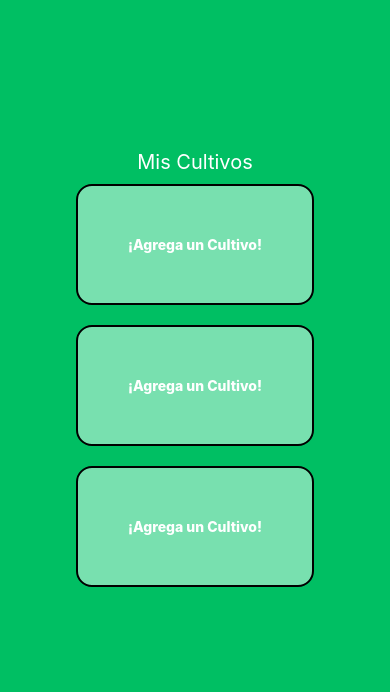
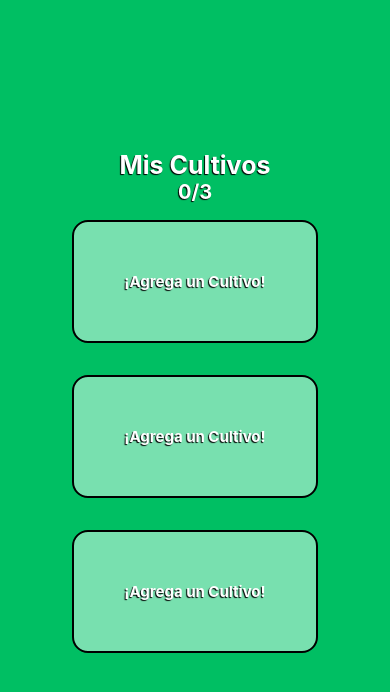
Before and after one commit to JoaquinMacias-676/ecochiloe, a React Native app: screen / in a window 390 px wide. Shown: the top 692 px of the page. Built offline with nearby package versions, Linux system fonts and the light colour scheme.

Commit message:
Optimización del código del home (mejor orden)

```diff
--- a/App.js
+++ b/App.js
@@ -1,50 +1,86 @@
 import { StatusBar } from 'expo-status-bar';
-import { StyleSheet, Text, View, Image, Pressable, Button, Alert} from 'react-native';
-
-const logo = require('./assets/ecochiloe_logo.png');
+import { StyleSheet, Text, View, Image, Pressable, Button} from 'react-native';
 
 export default function App() {
   return (
     <View style={styles.container}>
-      <Text style={{
-        color: 'white',
-        fontSize: 20,
-        fontWeight: 'center'
-      }}
-      >Mis Cultivos</Text>
-      <StatusBar style="auto" />
+      <Text style={styles.textocolor}>Mis Cultivos</Text><StatusBar style="auto" />
+      <Text style={styles.textocolor_contador}>0/3</Text>
       <Pressable
-        style={({ pressed }) => [
-          { marginVertical: 10, padding: 50, borderRadius: 16, borderWidth: 2, bordercolor: '#0c7744', backgroundColor: pressed ? '#0c7744' : '#78e0af'}
-        ]}
-      >
-        <Text style={{ color: '#fff', fontWeight: '800' }}>¡Agrega un Cultivo!</Text>
+        style={({ pressed }) => [{
+          marginVertical: 16,
+          padding: 50,
+          borderRadius: 16,
+          borderWidth: 2,
+          bordercolor: '#0c7744',
+          backgroundColor: pressed ? '#0c7744' : '#78e0af'
+        }]}>
+        <Text style={styles.textocolor_botones}>¡Agrega un Cultivo!</Text>
       </Pressable>
 
       <Pressable
-        style={({ pressed }) => [
-          { marginVertical: 10, padding: 50, borderRadius: 16, borderWidth: 2, bordercolor: '#0c7744', backgroundColor: pressed ? '#0c7744' : '#78e0af'}
-        ]}
-      >
-        <Text style={{ color: '#fff', fontWeight: '800' }}>¡Agrega un Cultivo!</Text>
+        style={({ pressed }) => [{
+          marginVertical: 16,
+          padding: 50,
+          borderRadius: 16,
+          borderWidth: 2,
+          bordercolor: '#0c7744',
+          backgroundColor: pressed ? '#0c7744' : '#78e0af'
+        }]}>
+        <Text style={styles.textocolor_botones}>¡Agrega un Cultivo!</Text>
       </Pressable>
 
       <Pressable
-        style={({ pressed }) => [
-          { marginVertical: 10, padding: 50, borderRadius: 16, borderWidth: 2, bordercolor: '#0c7744', backgroundColor: pressed ? '#0c7744' : '#78e0af'}
-        ]}
-      >
-        <Text style={{ color: '#fff', fontWeight: '800' }}>¡Agrega un Cultivo!</Text>
+        style={({ pressed }) => [{
+          marginVertical: 16,
+          padding: 50,
+          borderRadius: 16,
+          borderWidth: 2,
+          bordercolor: '#0c7744',
+          backgroundColor: pressed ? '#0c7744' : '#78e0af'
+        }]}>
+        <Text style={styles.textocolor_botones}>¡Agrega un Cultivo!</Text>
       </Pressable>
     </View>
   );
 }
 
 const styles = StyleSheet.create({
+
+// Estilo del fondo
   container: {
     flex: 1,
     backgroundColor: '#00bf63',
     alignItems: 'center',
-    paddingTop: 150
+    paddingTop: 150,
+  },
+
+// Estilo para el título
+  textocolor: {
+    color: 'white',
+    fontSize: 25,
+    fontWeight: 'bold',
+    textShadowColor: 'black',
+    textShadowOffset: { width: -1, height: 1 },
+    textShadowRadius: 1,
+  },
+
+// Estilo para el contador de cultivos
+  textocolor_contador: {
+    fontSize: 20,
+    color: 'white',
+    fontWeight: 'bold',
+    textShadowColor: 'black',
+    textShadowOffset: { width: -1, height: 1 },
+    textShadowRadius: 1,
+  },
+// Estilo para el texto de los botones
+  textocolor_botones: {
+    fontSize: 15,
+    color: 'white',
+    fontWeight: 'bold',
+    textShadowColor: 'black',
+    textShadowOffset: { width: -1, height: 1 },
+    textShadowRadius: 1,
   },
 });
```
